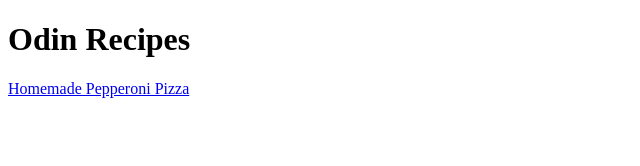
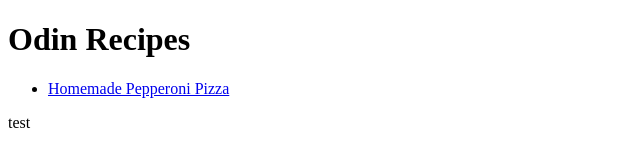
Before and after one commit to doboggio/odin-recipes, a plain HTML site: page index.html in a window 1280 px wide. Shown: the whole page, without its empty margins (0-640 px from the left). Drawn offline with Linux system fonts and the light colour scheme.

Commit message:
Add test line
Checking to see how fast github.io updates

```diff
--- a/index.html
+++ b/index.html
@@ -11,7 +11,12 @@
     <h1>
         Odin Recipes
     </h1>
-    <a href="recipes/pizza.html">Homemade Pepperoni Pizza</a>
+    <ul>
+        <li>
+            <a href="recipes/pizza.html">Homemade Pepperoni Pizza</a>
+        </li>
+    </ul>
+    <p>test</p>
 </body>
 
 </html>
```
